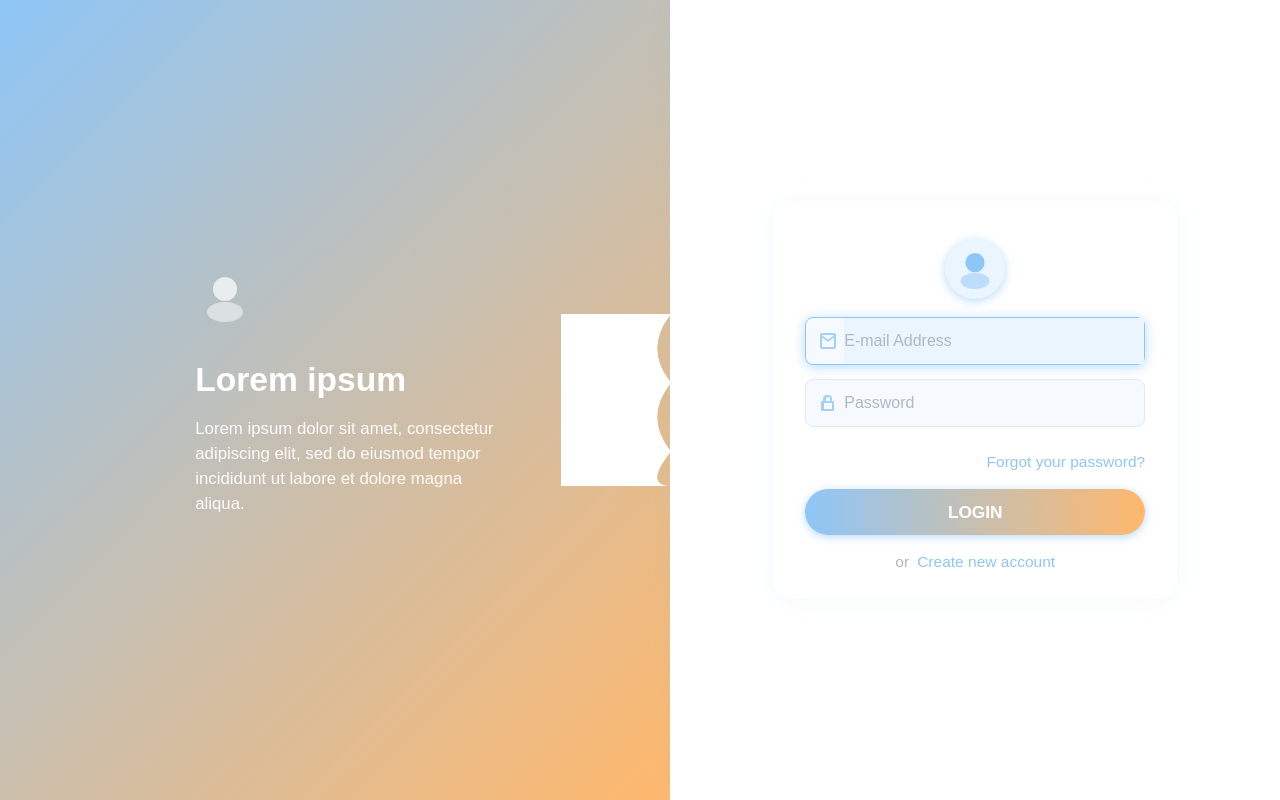
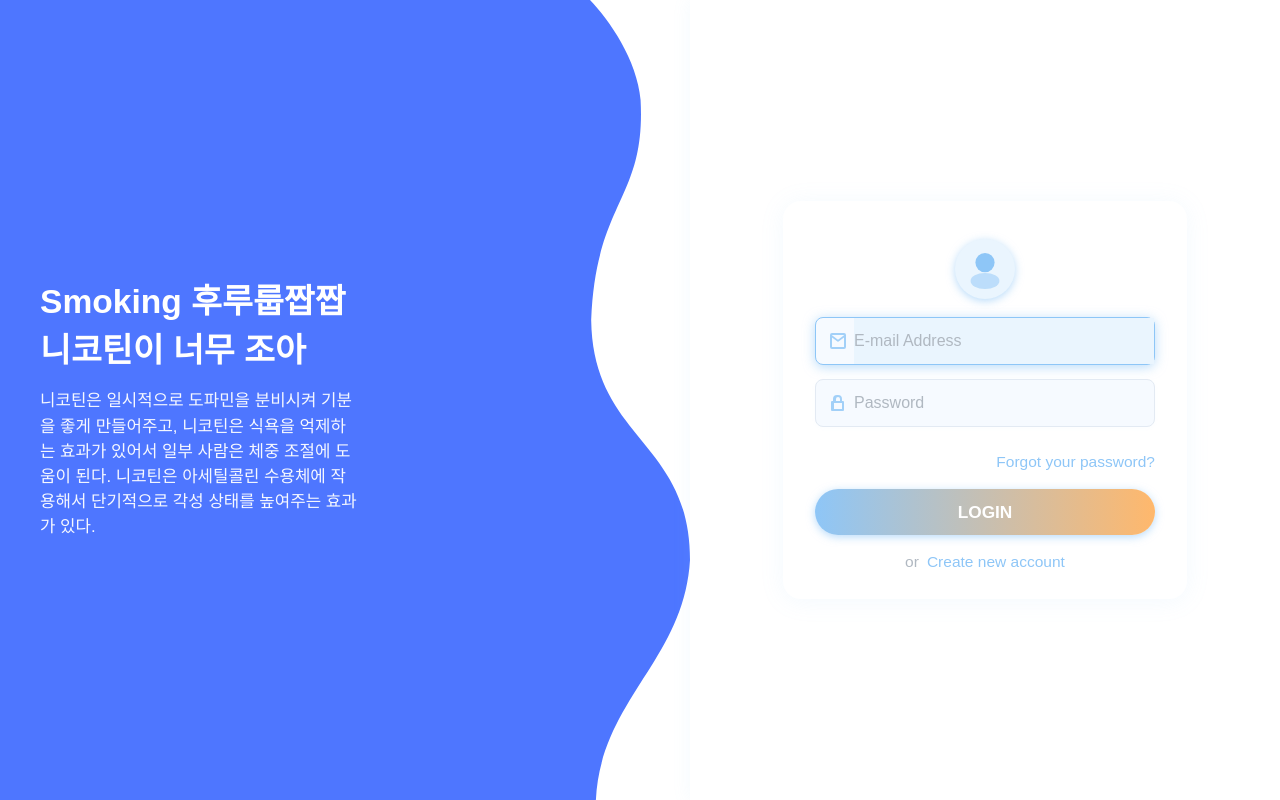
Before and after one commit to Dragon-Heartt/Project, a React (Create React App) app in the folder client/: page /signin in a window 1280 px wide. Built offline with nearby package versions, Linux system fonts and the light colour scheme.

Commit message:
Login Final

```diff
--- a/client/src/App.js
+++ b/client/src/App.js
@@ -23,7 +23,7 @@ function App() {
             path="/main"
             element={
               <div className="map-layout">
-                <SidebarUI />
+                <SidebarUI isOpen={isOpen} onToggle={() => setIsOpen(prev => !prev)} />
                 <GoogleMap />
               </div>
             }
--- a/client/src/components/Login.css
+++ b/client/src/components/Login.css
@@ -3,19 +3,20 @@
   display: flex;
   min-height: 100vh;
   font-family: 'Noto Sans KR', sans-serif;
-  background: #f6faff;
+  background: #fff;
 }
 
 /* 왼쪽 그라데이션 + wave */
 .login-wave-bg {
   position: relative;
-  flex: 1.1;
+  flex: 1;
   min-width: 340px;
-  background: linear-gradient(135deg, #8ec6f7 0%, #ffb86c 100%);
   display: flex;
   align-items: center;
-  justify-content: center;
   overflow: hidden;
+  background-repeat: no-repeat;
+  background-size: 200% 100%;
+  animation: bg-pan-left 8s linear infinite alternate both;
 }
 .login-wave-content {
   position: relative;
@@ -39,16 +40,46 @@
   line-height: 1.5;
   opacity: 0.95;
 }
-.login-wave-svg {
-  position: absolute;
-  right: -1px;
+
+.login-wave-border {
   top: 0;
+  right: 0;
+  width: 100px;
   height: 100%;
-  width: 110px;
   z-index: 3;
+  pointer-events: none;
 }
 
-/* 오른쪽 로그인 폼 */
+.color-change{
+  animation: bounceY 2s ease-in-out infinite alternate;
+  /* SVG 요소에 transform을 먹이려면 이 두 줄이 있으면 안정적 */
+  transform-box: fill-box;
+  transform-origin: top left;
+
+	-webkit-animation: color-change 4s linear infinite alternate both;
+			animation: color-change 4s linear infinite alternate both;
+  }
+  @-webkit-keyframes color-change {
+	0% { fill: #4dd8ff; }
+	100% { fill: #4e3dff; }
+  }
+
+  @keyframes color-change {
+	  0% { fill: #4dd8ff; }
+	  100% { fill: #4e3dff; }
+	}
+
+  @keyframes bg-pan-left {
+	0% { background-position: 100% 50%; }
+	100% { background-position: 0% 50%; }
+  }
+
+@keyframes bounceY {
+  from { transform: translateY(0);   }
+  to   { transform: translateY(-200px); }
+}
+
+
 .login-form-bg {
   flex: 1;
   min-width: 340px;
@@ -211,3 +242,32 @@
     display: none;
   }
 }
+.color-change-2x{
+  -webkit-animation: color-change-2x 4s linear infinite alternate both;
+          animation: color-change-2x 4s linear infinite alternate both;
+}
+@-webkit-keyframes color-change-2x {
+  0% { background: #4dd8ff; }
+  100% { background: #4e3dff; }
+}
+
+@keyframes color-change-2x {
+	0% { background: #4dd8ff; }
+	100% { background: #4e3dff; }
+  }
+
+@keyframes bg-pan-left {
+  0% { background-position: 100% 50%; }
+  100% { background-position: 0% 50%; }
+}
+
+.wave-anim-bg {
+  position: absolute;
+  top: 0; left: 0; right: 0; bottom: 0;
+  width: 100%;
+  height: 100%;
+  animation: color-change-2x 4s linear infinite alternate both;
+  -webkit-clip-path: url(#wave-mask);
+  clip-path: url(#wave-mask);
+  z-index: 2;
+}
--- a/client/src/components/Login.jsx
+++ b/client/src/components/Login.jsx
@@ -53,39 +53,58 @@ function Login() {
   return (
     <div className="login-root">
       {/* 왼쪽 그라데이션 + 웨이브 */}
-      <div className="login-wave-bg">
+      <div className="login-wave-bg color-change-2x">
         <div className="login-wave-content">
           <div className="login-profile-icon">
             {/* 임시 프로필 아이콘 */}
-            <svg width="60" height="60" viewBox="0 0 60 60" fill="none">
-              <circle cx="30" cy="22" r="12" fill="#fff" fillOpacity="0.7" />
-              <ellipse cx="30" cy="45" rx="18" ry="10" fill="#fff" fillOpacity="0.5" />
-            </svg>
           </div>
-          <h2>Lorem ipsum</h2>
+          <h2>Smoking 후루룹짭짭 니코틴이 너무 조아</h2>
           <p>
-            Lorem ipsum dolor sit amet, consectetur adipiscing elit, sed do eiusmod tempor incididunt ut
-            labore et dolore magna aliqua.
+		  니코틴은 일시적으로 도파민을 분비시켜 기분을 좋게 만들어주고, 니코틴은 식욕을 억제하는 효과가 있어서 일부 사람은 체중 조절에 도움이 된다. 니코틴은 아세틸콜린 수용체에 작용해서 단기적으로 각성 상태를 높여주는 효과가 있다.
           </p>
         </div>
-        {/* SVG Wave */}
-        <svg
-          className="login-wave-svg"
-          viewBox="0 0 320 500"
-          fill="none"
-          xmlns="http://www.w3.org/2000/svg"
+    </div>
+	<div >
+		<svg
+          className="login-wave-border"
+          viewBox="0 0 170 200"
+          preserveAspectRatio="none"
         >
-          <path
-            d="M320,0 Q240,100 320,200 Q240,300 320,400 Q240,500 320,500 L0,500 L0,0 Z"
-            fill="#fff"
-          />
-        </svg>
-      </div>
-
-      {/* 오른쪽 로그인 폼 */}
-      <div className="login-form-bg">
-        <form className="login-form" onSubmit={handleLogin} autoComplete="off">
-          <div className="login-form-title">
+          	<path className="color-change" d="M0,0 C33,5 80,15 86,25 C95,50 10,50 2,80 C5,110 170,110 170,140 C160,165 18,175 10,200 L0,200 Z" fill="#4dd8ff">
+    			<animate
+      				attributeName="d"
+      				dur="20s"
+      				repeatCount="indefinite"
+      				values="
+        				M0,0 C33,5 80,15 86,25 C95,50 10,50 2,80 C5,110 170,110 170,140 C160,165 18,175 10,200 L0,200 Z;
+                		M0,0 C31,6 82,16 88,22 C93,45 12,48 4,84 C7,112 168,112 168,142 C158,167 16,180 8,200 L0,200 Z;
+                		M0,0 C35,4 78,18 84,28 C97,55 8,52 0,82 C3,113 172,115 171,137 C161,162 20,178 12,200 L0,200 Z;
+               		    M0,0 C29,8 81,13 85,23 C94,48 11,50 3,79 C6,109 169,109 169,139 C159,166 18,176 10,200 L0,200 Z;
+                		M0,0 C34,7 79,17 87,26 C98,60 9,54 2,85 C5,115 171,118 170,141 C160,168 17,182 9,202 L0,202 Z;
+                		M0,0 C33,3 83,14 88,27 C96,52 10,53 1,81 C4,111 170,114 168,139 C158,164 19,174 11,200 L0,196 Z;
+               		    M0,0 C30,5 80,15 86,25 C95,50 10,50 2,80 C5,110 170,110 170,140 C160,165 18,175 10,200 L0,200 Z;
+                		M0,0 C32,10 84,20 89,30 C99,58 12,56 6,88 C8,118 173,120 172,145 C162,172 21,185 13,205 L0,205 Z;
+                		M0,0 C28,6 76,12 82,22 C92,46 8,46 0,78 C2,108 166,108 166,136 C156,162 14,172 6,198 L0,200 Z;
+                		M0,0 C36,9 85,19 90,29 C100,62 14,58 8,90 C10,122 175,122 174,147 C164,174 23,187 15,207 L0,207 Z;
+                		M0,0 C30,7 78,16 84,24 C94,49 9,51 1,82 C3,110 168,112 168,141 C158,165 17,178 10,201 L0,201 Z;
+                		M0,0 C33,4 81,15 88,26 C97,56 11,54 5,83 C7,117 171,116 169,143 C159,169 20,182 12,203 L0,203 Z;
+                		M0,0 C29,8 79,11 87,21 C91,44 7,45 3,77 C4,105 167,105 167,133 C157,160 15,170 9,200 L0,200 Z;
+                		M0,0 C35,6 83,18 89,28 C98,59 13,57 7,86 C9,120 173,118 171,146 C163,175 22,189 14,208 L0,208 Z;
+                		M0,0 C31,5 77,17 85,27 C95,53 10,52 2,81 C5,113 169,114 169,140 C159,167 18,176 11,200 L0,200 Z;
+                		M0,0 C34,8 80,14 87,23 C93,47 9,49 1,80 C4,109 168,111 168,139 C158,163 16,172 10,200 L0,200 Z;
+                		M0,0 C32,6 78,16 86,25 C95,50 10,50 2,80 C5,110 170,110 170,140 C160,165 18,175 10,200 L0,200 Z;
+                		M0,0 C33,5 80,15 86,25 C95,50 10,50 2,80 C5,110 170,110 170,140 C160,165 18,175 10,200 L0,200 Z;
+                		M0,0 C30,9 82,14 88,28 C98,57 12,52 4,86 C6,118 172,116 170,143 C160,167 19,181 11,202 L0,202 Z;
+                		M0,0 C33,5 80,15 86,25 C95,50 10,50 2,80 C5,110 170,110 170,140 C160,165 18,175 10,200 L0,200 Z
+      				"
+    			/>
+  			</path>
+    	</svg>
+	</div>
+      	{/* 오른쪽 로그인 폼 */}
+      	<div className="login-form-bg">
+        	<form className="login-form" onSubmit={handleLogin} autoComplete="off">
+          	<div className="login-form-title">
             <span className="login-form-avatar">
               <svg width="48" height="48" viewBox="0 0 60 60" fill="none">
                 <circle cx="30" cy="22" r="12" fill="#8ec6f7" />
@@ -134,7 +153,7 @@ function Login() {
           </div>
 
           <div className="login-form-links">
-            <a href="#" className="login-link">
+            <a href="reset-password" className="login-link">
               Forgot your password?
             </a>
           </div>
--- a/client/src/components/WelcomePage.css
+++ b/client/src/components/WelcomePage.css
@@ -165,24 +165,39 @@
     background: none;
     transition: color 0.2s;
 }
-.welcome-page .mouse-glow:hover {
-    color: #fff;
-}
-.welcome-page .mouse-glow::after {
-    content: '';
-    pointer-events: none;
-    position: absolute;
-    left: 0; top: 0;
-    width: 100%; height: 100%;
-    opacity: 0.7;
-    border-radius: 8px;
-    transition: opacity 0.2s;
-    background: radial-gradient(120px circle at var(--x, 50%) var(--y, 50%), rgba(61,73,207,0.35) 0%, rgba(255,255,255,0.0) 80%);
-    z-index: 2;
-    pointer-events: none;
-    mix-blend-mode: lighten;
-    will-change: background;
-}
+
 .welcome-page .mouse-glow:not(:hover)::after {
     opacity: 0;
 }
+
+.focus-in-expand {
+  -webkit-animation: focus-in-expand 0.8s cubic-bezier(0.250, 0.460, 0.450, 0.940) both;
+          animation: focus-in-expand 0.8s cubic-bezier(0.250, 0.460, 0.450, 0.940) both;
+}
+
+@-webkit-keyframes focus-in-expand {
+  0% {
+    letter-spacing: -0.5em;
+    -webkit-filter: blur(12px);
+            filter: blur(12px);
+    opacity: 0;
+  }
+  100% {
+    -webkit-filter: blur(0px);
+            filter: blur(0px);
+    opacity: 1;
+  }
+}
+@keyframes focus-in-expand {
+  0% {
+    letter-spacing: -0.5em;
+    -webkit-filter: blur(12px);
+            filter: blur(12px);
+    opacity: 0;
+  }
+  100% {
+    -webkit-filter: blur(0px);
+            filter: blur(0px);
+    opacity: 1;
+  }
+}
--- a/client/src/components/WelcomePage.jsx
+++ b/client/src/components/WelcomePage.jsx
@@ -28,7 +28,7 @@ const HighlightText = ({ children }) => {
     return (
         <span
             ref={ref}
-            className="highlight-font mouse-glow"
+            className="highlight-font mouse-glow focus-in-expand"
             style={pos.active ? { '--x': `${pos.x}px`, '--y': `${pos.y}px` } : {}}
             onMouseMove={handleMouseMove}
             onMouseLeave={handleMouseLeave}
```
